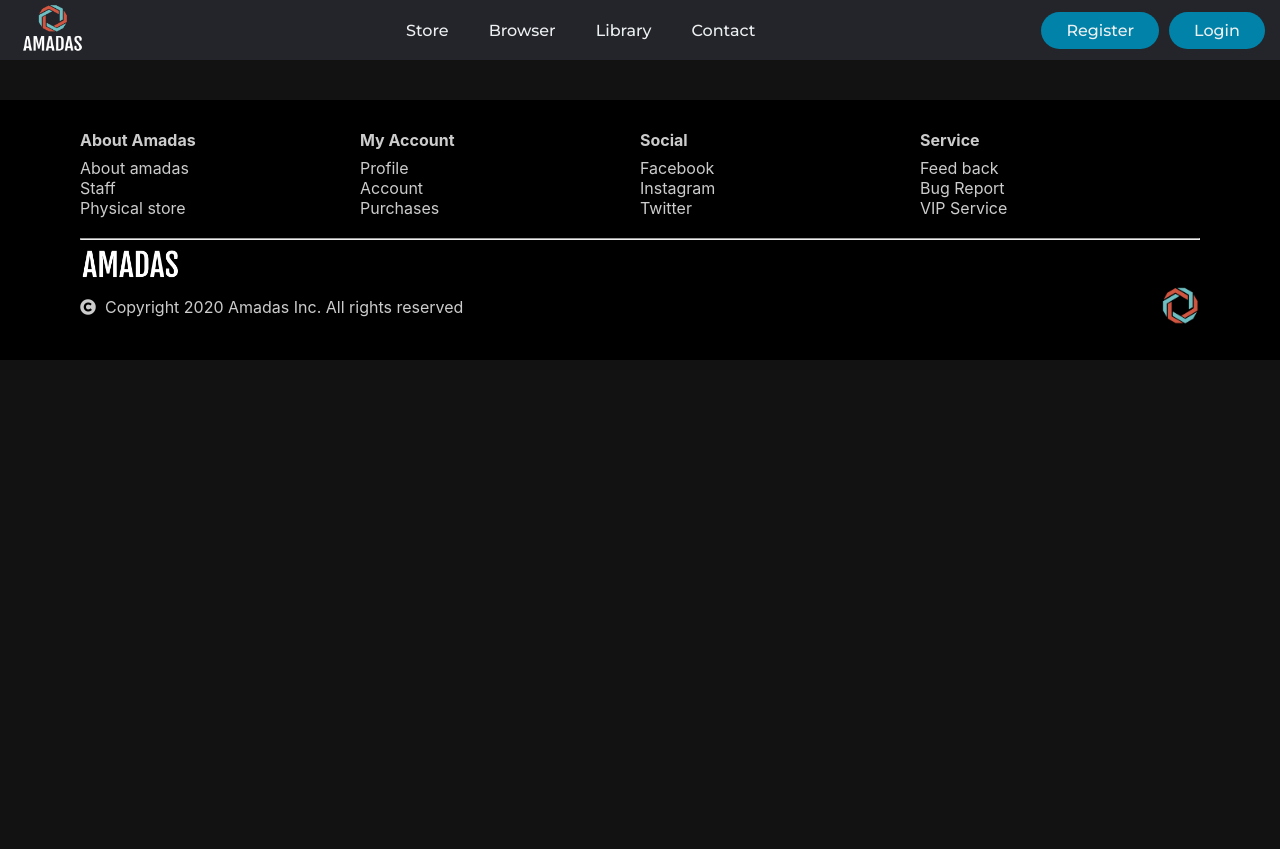
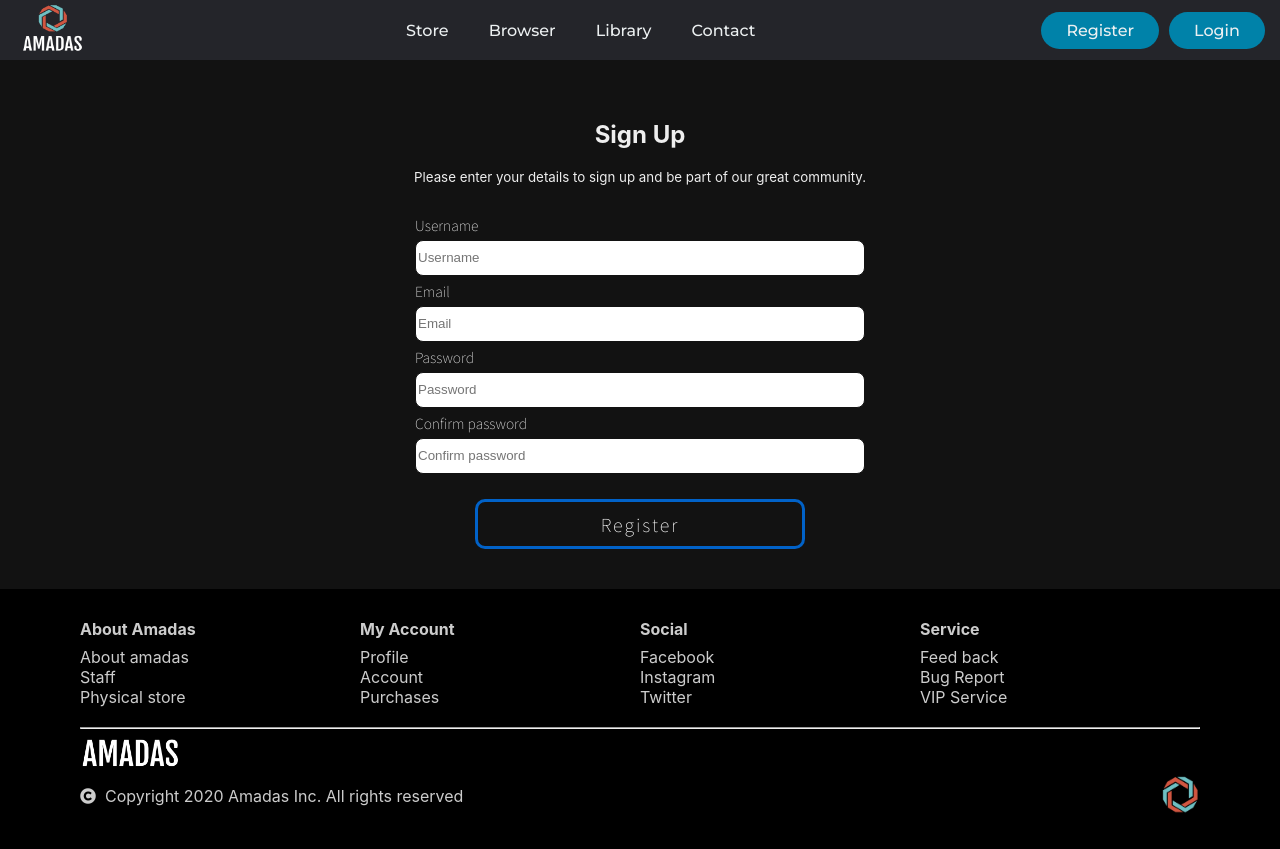
Before and after one commit to sunpearDev/DA_OSS, a React (Create React App) app in the folder client/: page /register in a window 1280 px wide. Before the commit the page ends 800 px from the top, so only its background shows below. Built offline with nearby package versions, Linux system fonts and the light colour scheme; the HTML template or start-up script is replaced by a standard one.

Commit message:
hoan thanh nhanh register

```diff
--- a/client/src/App.js
+++ b/client/src/App.js
@@ -13,6 +13,7 @@ import OrderPage from "./pages/OrderPage";
 import LibraryPage from "./pages/LibraryPage";
 
 import AdminPage from "./pages/AdminPage";
+import RegisterPage from "./pages/RegisterPage";
 import Footer from "./components/Footer";
 import LoginPage from "./pages/LoginPage";
 
@@ -30,6 +31,7 @@ function App() {
           <Route path = "/game/:id" component = { GameDetailPage } />
 
           <Route path="/admin" component={AdminPage} />
+<Route path="/register" component={RegisterPage} />
 	<Route path="/login" component={LoginPage} />
 
       </div>
--- /dev/null
+++ b/client/src/components/RegisterForm.js
@@ -0,0 +1,138 @@
+import React, { Component } from "react"
+import "../css/Register_Login_Form.css"
+import axios from "axios"
+
+
+export default class RegisterForm extends Component {
+  constructor(props) {
+    super(props);
+    this.onChangeUsername = this.onChangeUsername.bind(this);
+    this.onChangeEmail = this.onChangeEmail.bind(this);
+    this.onChangePassword = this.onChangePassword.bind(this);
+    this.onChangeConfirmPassword = this.onChangeConfirmPassword.bind(this);
+    this.Register = this.Register.bind(this);
+    this.state = {
+      username: "",
+      email: "",
+      password: "",
+      confirmPassword: "",
+    }
+  }
+  onChangeUsername(e) {
+    this.setState({
+      username: e.target.value,
+    });
+  }
+  onChangeEmail(e) {
+    this.setState({
+      email: e.target.value,
+    });
+  }
+  onChangePassword(e) {
+    this.setState({
+      password: e.target.value,
+    });
+  }
+  onChangeConfirmPassword(e) {
+    this.setState({
+      confirmPassword: e.target.value,
+    });
+  }
+  resetInput() {
+    this.setState({
+      username: "",
+      email: "",
+      password: "",
+      confirmPassword: "",
+    })
+  }
+  checkStandardInput() {
+    let error = "";
+    let pattern = /^(?=.*\d)(?=.*[a-z])(?=.*[A-Z])(?=.*[^a-zA-Z0-9])(?!.*\s).{8,}$/;
+    if (this.state.username.length < 6) {
+      error += "Username must be at least 6 characters\n";
+    }
+    if (this.state.password !== this.state.confirmPassword) {
+      error += "Password is not math confirm password \n";
+    }
+    if (!pattern.test(this.state.password) || !pattern.test(this.state.confirmPassword)) {
+      error += "Password must be at least 8 characters and have at least a lowcase, a uppercase, a number\n";
+    }
+    return error
+  }
+  async Register(e) {
+    e.preventDefault();
+    let standard = this.checkStandardInput();
+    if (standard.length > 0) {
+      alert(standard)
+    }
+    else {
+      let user = {
+        username: this.state.username,
+        email: this.state.email,
+        password: this.state.password,
+      }
+
+      let result = await axios.post("https://amadas.herokuapp.com/accounts", user).then()
+        .catch(err => { alert("Sign up fail\n" + err + "\n") })
+      console.log(result.data)
+      if (result.data.id !== undefined) {
+        await sessionStorage.setItem('username', result.data.username)
+        await sessionStorage.setItem('id', result.data.id)
+        await sessionStorage.setItem('library', JSON.stringify([]))
+        alert("Sign up successfully.")
+        window.location.reload()
+        window.location = '/'
+      }
+      else {
+        this.setState({
+          username: "",
+          email: "",
+          password: "",
+          confirmPassword: "",
+        })
+        alert("Sign up fail.\nUser already.")
+      }
+    }
+  }
+
+  render() {
+    return (
+      <form id="RegisterForm" onSubmit={this.Register}>
+        <label >Username</label>
+        <input
+          type="text"
+          placeholder="Username"
+          name="username"
+          onChange={this.onChangeUsername}
+          value={this.state.username}
+        />
+        <label >Email</label>
+        <input
+          type="email"
+          placeholder="Email"
+          name="email"
+          onChange={this.onChangeEmail}
+          value={this.state.email}
+        />
+        <label >Password</label>
+        <input
+          type="password"
+          placeholder="Password"
+          name="password"
+          onChange={this.onChangePassword}
+          value={this.state.password}
+        />
+        <label >Confirm password</label>
+        <input
+          type="password"
+          placeholder="Confirm password"
+          name="confirmpassword"
+          onChange={this.onChangeConfirmPassword}
+          value={this.state.confirmPassword}
+        />
+        <button type="submit">Register</button>
+      </form>
+    )
+  }
+}
--- /dev/null
+++ b/client/src/pages/RegisterPage.js
@@ -0,0 +1,18 @@
+import React, { Component } from "react";
+import RegisterForm from "../components/RegisterForm";
+import "../css/Register_Login_Page.css";
+
+export default class RegisterPage extends Component {
+  render() {
+    return (
+      <div id="RegisterPage">
+        <h2>Sign Up</h2>
+        <small>
+          Please enter your details to sign up and be part of our great
+          community.
+        </small>
+        <RegisterForm />
+      </div>
+    );
+  }
+}
```
Also changed, not shown: 1 other file (tests, documents, lock files or other folders).
